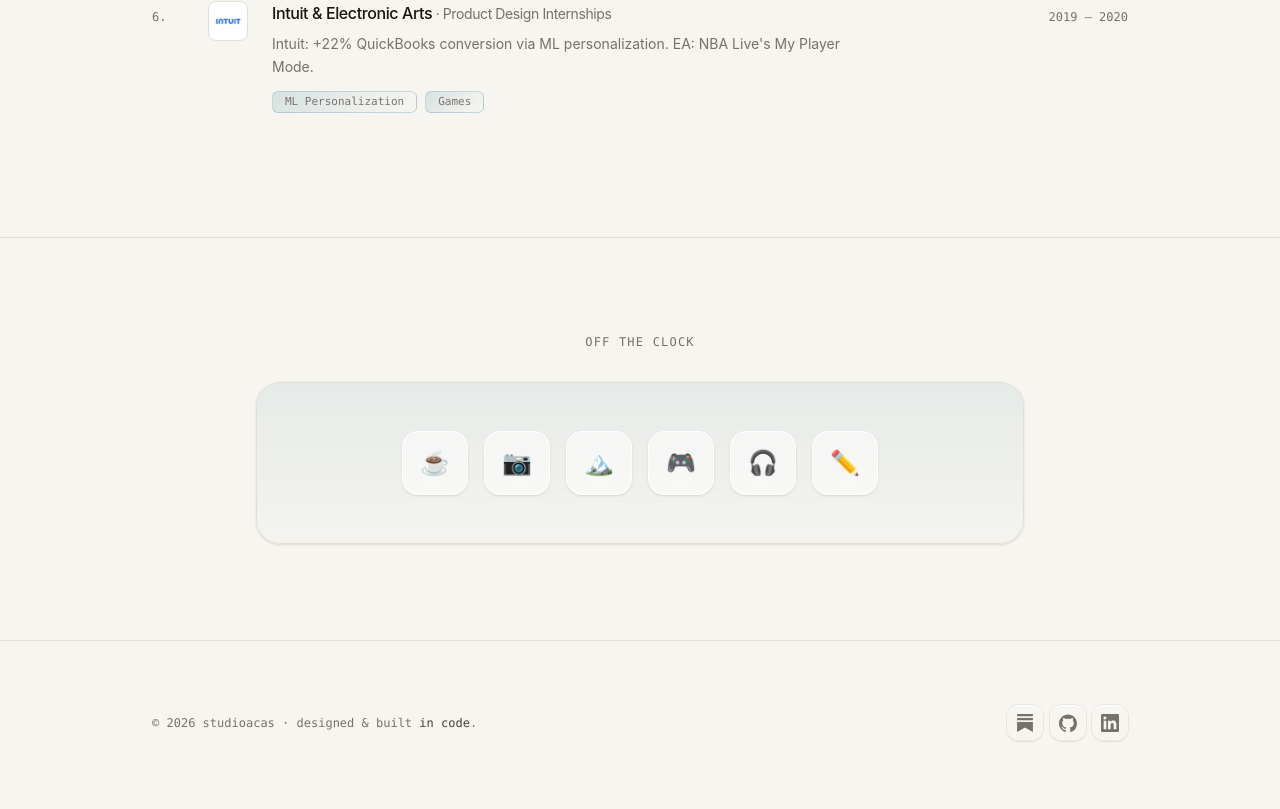
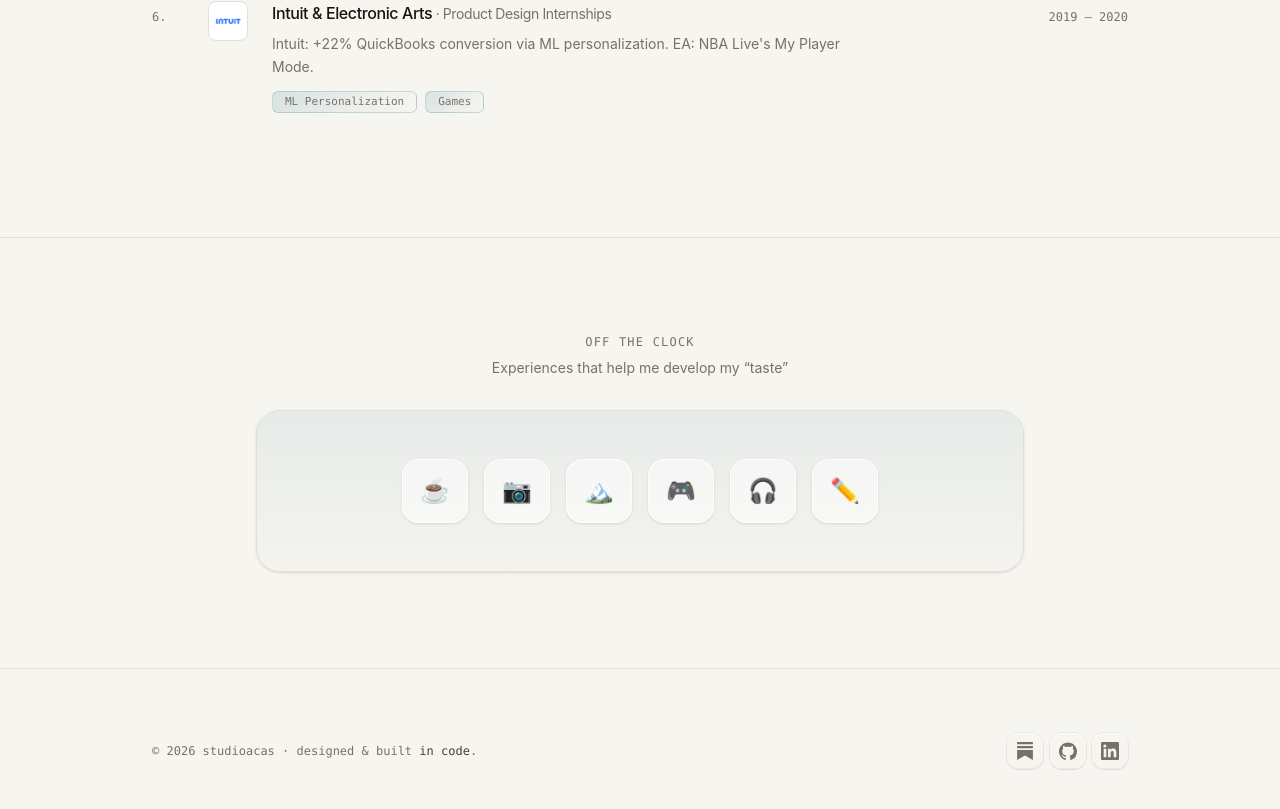
Before and after one commit to acaspx/portfolio-chops, a Next.js app: page / in a window 1280 px wide. Shown: the part 4117-4926 px from the top of the page. Built offline with nearby package versions, Linux system fonts and the light colour scheme.

Commit message:
EnjoyBubbles: add taste-development subline under header

```diff
--- a/components/EnjoyBubbles.tsx
+++ b/components/EnjoyBubbles.tsx
@@ -19,6 +19,9 @@ export default function EnjoyBubbles() {
       <div className="mx-auto max-w-5xl px-6 py-20 sm:py-24">
         <p className="text-center font-mono text-xs uppercase tracking-widest text-muted">
           Off the clock
+        </p>
+        <p className="mt-2 text-center text-sm text-muted">
+          Experiences that help me develop my &ldquo;taste&rdquo;
         </p>
         <div className="mx-auto mt-8 max-w-3xl rounded-3xl border border-line bg-gradient-to-b from-accent/[0.07] to-accent/[0.01] p-7 shadow-sm sm:p-12">
           <ul className="flex flex-wrap items-center justify-center gap-3 sm:gap-4">
```
